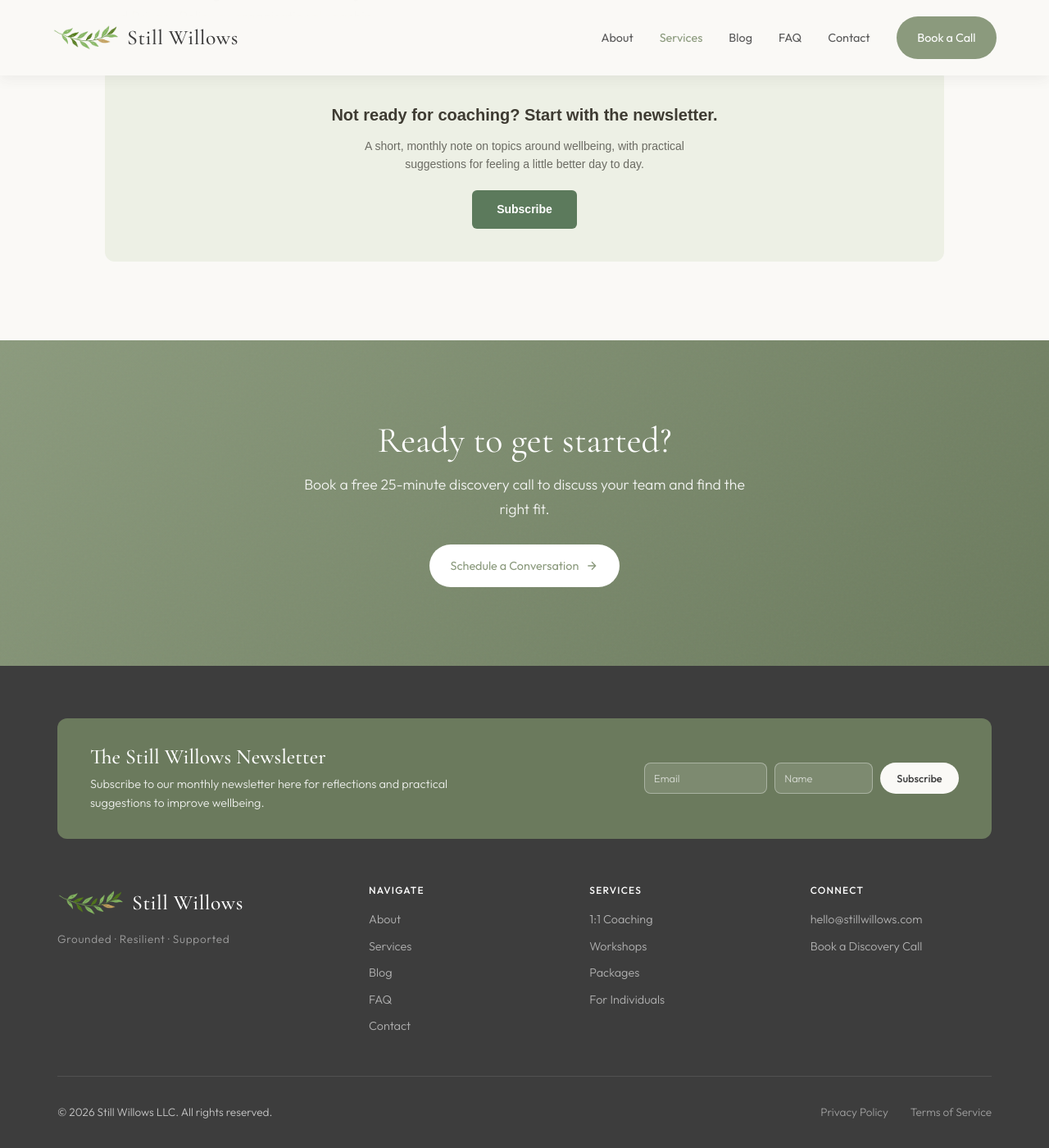
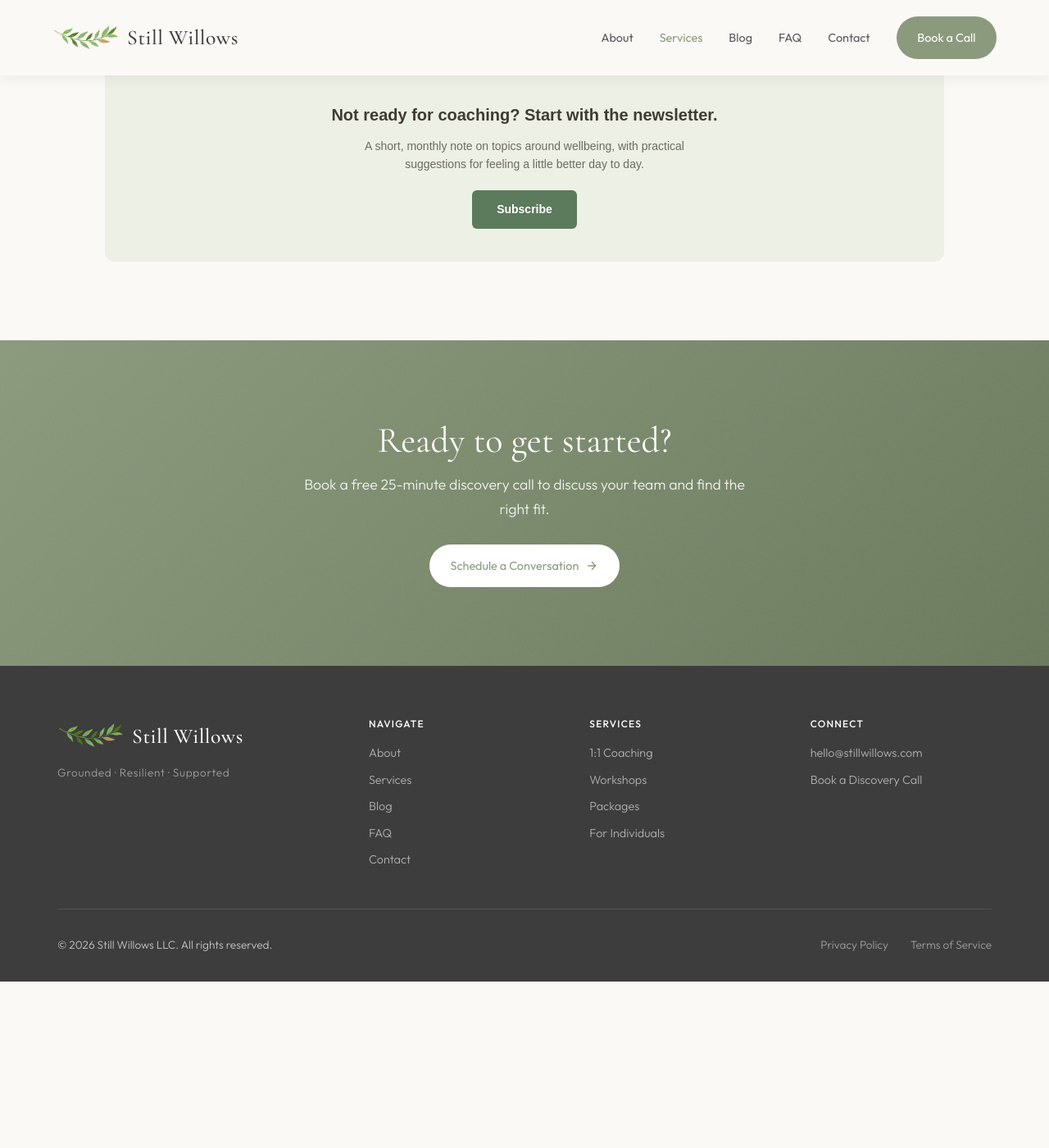
Before and after one commit to captainmike/stillwillows-website, a Jekyll site: the page built from services.md, in a window 1280 px wide and 1400 px high, scrolled down 3741 px. Shown: the whole window at 82% size. Built offline with Jekyll 4.4.1, drawn with Linux system fonts in a browser that asks for light colours; comment, search, counter and statistics services are not loaded; after the commit the page ends 4938 px from its top, so only the background shows below that.

Commit message:
Drop footer newsletter signup on blog posts and the services page
Both already have their own subscribe box in the page body, so the footer
signup was a duplicate. Every other page keeps the sage newsletter band
at the top of the footer.

Co-Authored-By: Claude Opus 5.5 <noreply@anthropic.com>
Claude-Session: https://claude.ai/code/session_01AsYJQVgDMqy4NuYXD8LFc6

```diff
--- a/_includes/footer.html
+++ b/_includes/footer.html
@@ -1,5 +1,12 @@
-{% if page.layout == "post" %}{% assign is_post = true %}{% else %}{% assign is_post = false %}{% endif %}
-{% capture newsletter_form %}
+{% if page.layout == "post" or page.layout == "services" %}{% assign hide_footer_newsletter = true %}{% else %}{% assign hide_footer_newsletter = false %}{% endif %}
+<footer class="site-footer">
+  {% unless hide_footer_newsletter %}
+  <div class="footer-newsletter">
+    <div class="footer-newsletter-text">
+      <h3>The Still Willows Newsletter</h3>
+      <p>Subscribe to our monthly newsletter here for reflections and practical suggestions to improve wellbeing.</p>
+    </div>
+    <div class="footer-newsletter-form">
       <!-- REAL ZOHO QUICK FORM WIDGET — this is the only place this exact code should appear on any given page -->
       <!--Zoho Campaigns Web-Optin Form's Header Code Starts Here-->
       <script type="text/javascript" src="https://zgnp-zngp.maillist-manage.com/js/optin.min.js" onload="setupSF('sf3z77019f59b46cf360de0cbc9ef70dc48e3ce5692afe3b492f897adca3319764c7','ZCFORMVIEW',false,'light',false,'0')"></script>
@@ -85,17 +92,6 @@
       </div>
       <input type="hidden" id="signupFormType" value="QuickForm_Horizontal">
       <!--Zoho Campaigns Web-Optin Form Ends Here-->
-{% endcapture %}
-
-<footer class="site-footer">
-  {% unless is_post %}
-  <div class="footer-newsletter">
-    <div class="footer-newsletter-text">
-      <h3>The Still Willows Newsletter</h3>
-      <p>Subscribe to our monthly newsletter here for reflections and practical suggestions to improve wellbeing.</p>
-    </div>
-    <div class="footer-newsletter-form">
-{{ newsletter_form }}
     </div>
   </div>
   {% endunless %}
@@ -130,18 +126,6 @@
     </div>
   </div>
 
-  {% if is_post %}
-  <div style="padding: 1.75rem 5% 0.25rem; margin-top: 2.5rem; border-top: 1px solid rgba(255,255,255,0.1); text-align:center; font-family: 'Outfit', sans-serif;">
-    <div style="font-size: 0.85rem; color: rgba(255,255,255,0.5) !important; letter-spacing: 0.05em; max-width: 520px; margin: 0 auto 0.85rem; line-height: 1.5;">
-      Subscribe to our monthly newsletter here for reflections and practical suggestions to improve wellbeing.
-    </div>
-    <div style="display: flex; flex-wrap: wrap; align-items: center; justify-content: center; gap: 0.6rem; max-width: 1140px; margin: 0 auto;">
-{{ newsletter_form }}
-    </div>
-  </div>
-
-  {% endif %}
-
   <div class="footer-bottom">
     <span>&copy; {{ 'now' | date: '%Y' }} Still Willows LLC. All rights reserved.</span>
     <div>
```
